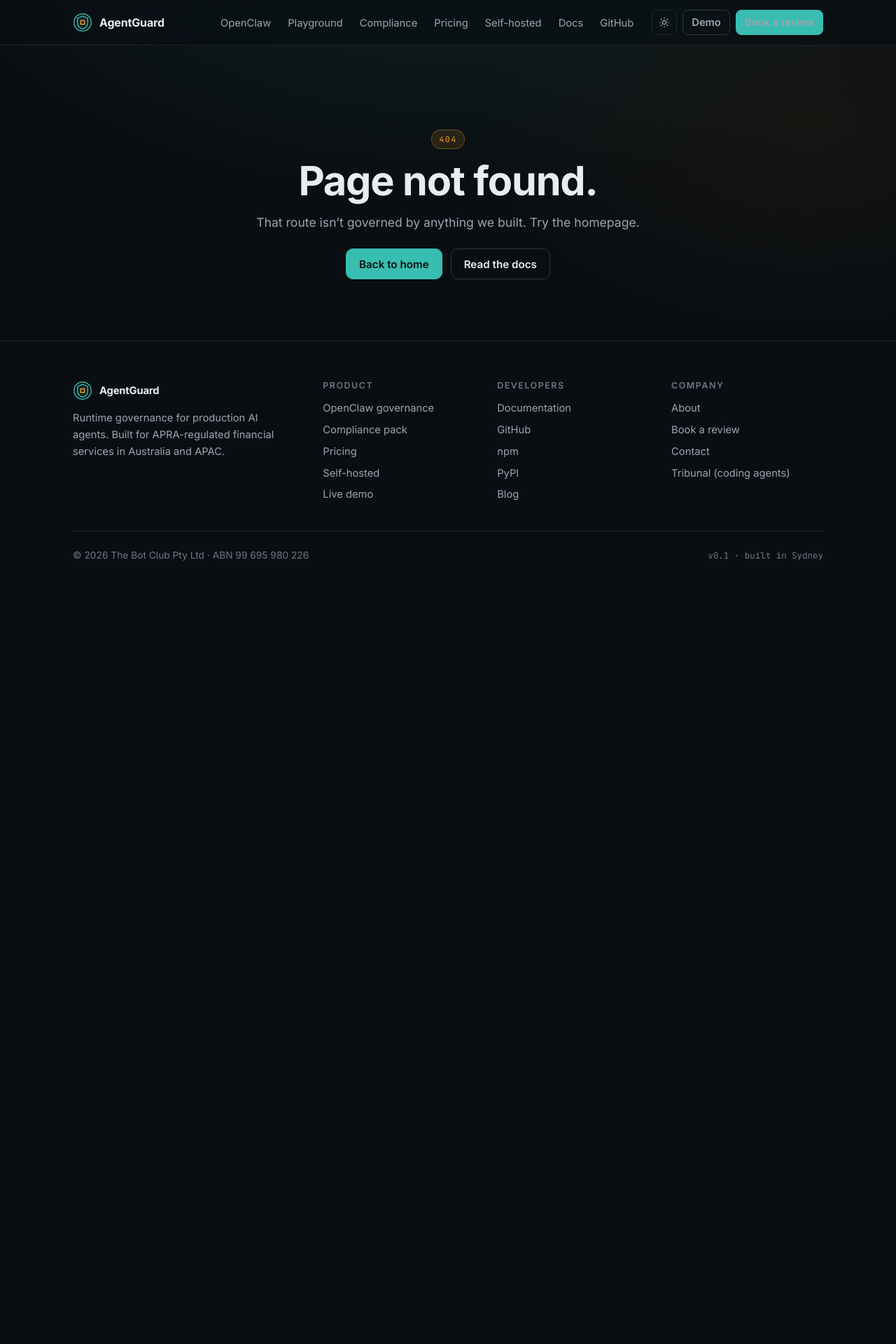
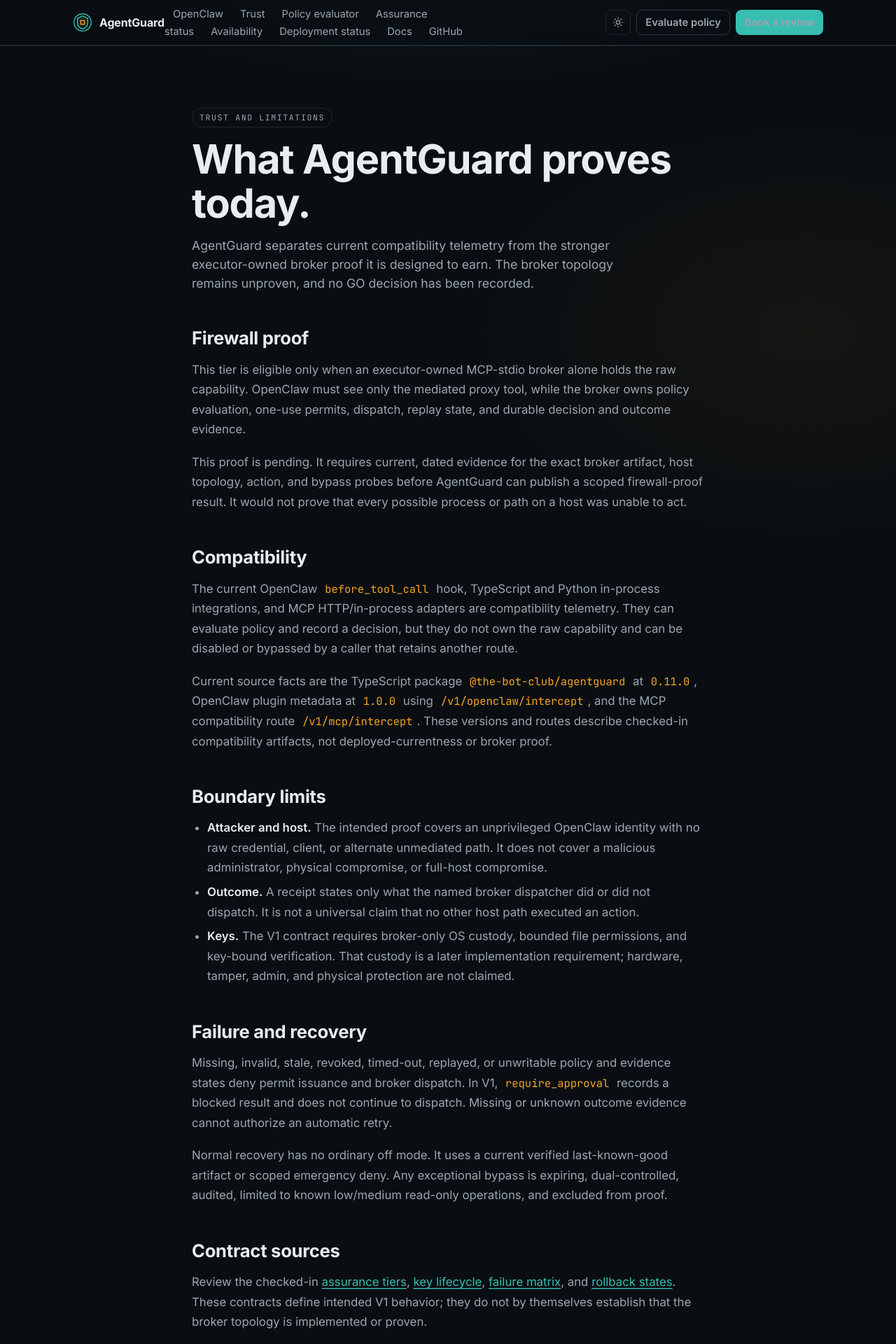
Before and after one commit to thebotclub/agentguard-web, a Next.js app: page /trust in a window 1280 px wide. Before the commit this address had no page. Shown: the top 1920 px of the page at 70% size. Before the commit the page ends 845 px from the top, so only its background shows below. Built offline with nearby package versions, Linux system fonts and the light colour scheme.

Commit message:
feat(01-13): add public trust and limitations page
- Separate pending broker firewall proof from compatibility telemetry
- Correct navigation and footer labels without changing route behavior
- Bind the web snapshot to the canonical core locator inventory

```diff
--- a/app/_components/site-footer.tsx
+++ b/app/_components/site-footer.tsx
@@ -12,18 +12,18 @@
               <span>AgentGuard</span>
             </div>
             <p style={{ color: 'var(--text-muted)', maxWidth: '32ch', fontSize: '0.92rem', lineHeight: 1.6 }}>
-              Runtime governance for production AI agents. Built for APRA-regulated
-              financial services in Australia and APAC.
+              Local policy contracts and compatibility telemetry for AI agent
+              actions. Executor-owned broker proof remains pending.
             </p>
           </div>
           <div>
             <h4>Product</h4>
             <ul>
-              <li><Link href="/openclaw">OpenClaw governance</Link></li>
-              <li><Link href="/compliance">Compliance pack</Link></li>
-              <li><Link href="/pricing">Pricing</Link></li>
-              <li><Link href="/self-hosted">Self-hosted</Link></li>
-              <li><Link href="/playground">Live demo</Link></li>
+              <li><Link href="/openclaw">OpenClaw compatibility</Link></li>
+              <li><Link href="/trust">Trust and limitations</Link></li>
+              <li><Link href="/compliance">Assurance status</Link></li>
+              <li><Link href="/self-hosted">Deployment status</Link></li>
+              <li><Link href="/playground">Policy evaluator</Link></li>
             </ul>
           </div>
           <div>
@@ -39,7 +39,7 @@
           <div>
             <h4>Company</h4>
             <ul>
-              <li><a href="/about">About</a></li>
+              <li><Link href="/about">About</Link></li>
               <li><a href="https://calendly.com/hani-thebot/30min">Book a review</a></li>
               <li><a href="mailto:[email protected]">Contact</a></li>
               <li><a href="https://tribunal.dev">Tribunal (coding agents)</a></li>
@@ -49,7 +49,7 @@
         <div className="footer-bottom">
           <div>© {new Date().getFullYear()} The Bot Club Pty Ltd · ABN 99 695 980 226</div>
           <div style={{ fontFamily: 'var(--font-mono)', fontSize: '0.78rem' }}>
-            v0.1 · built in Sydney
+            Proof status pending · built in Sydney
           </div>
         </div>
       </div>
--- a/app/_components/site-header.tsx
+++ b/app/_components/site-header.tsx
@@ -14,10 +14,11 @@
         <nav className="nav" aria-label="Primary">
           <div className="nav-links">
             <Link href="/openclaw">OpenClaw</Link>
-            <Link href="/playground">Playground</Link>
-            <Link href="/compliance">Compliance</Link>
-            <Link href="/pricing">Pricing</Link>
-            <Link href="/self-hosted">Self-hosted</Link>
+            <Link href="/trust">Trust</Link>
+            <Link href="/playground">Policy evaluator</Link>
+            <Link href="/compliance">Assurance status</Link>
+            <Link href="/pricing">Availability</Link>
+            <Link href="/self-hosted">Deployment status</Link>
             <a href="https://github.com/thebotclub/agentguard-core#readme">Docs</a>
             <a href="https://github.com/thebotclub/agentguard-core">GitHub</a>
           </div>
@@ -27,7 +28,7 @@
               className="btn btn-secondary btn-sm"
               href="/playground"
             >
-              Demo
+              Evaluate policy
             </Link>
             <a
               className="btn btn-primary btn-sm"
--- /dev/null
+++ b/app/trust/page.tsx
@@ -0,0 +1,116 @@
+import type { Metadata } from 'next';
+
+export const metadata: Metadata = {
+  title: 'Trust and limitations',
+  description:
+    'AgentGuard assurance tiers, current compatibility scope, and the firewall proof that remains pending.',
+};
+
+export default function TrustPage() {
+  return (
+    <section className="section">
+      <div className="container" style={{ maxWidth: 780 }}>
+        <span className="eyebrow plain">Trust and limitations</span>
+        <h1 style={{ marginTop: 14 }}>What AgentGuard proves today.</h1>
+        <p className="lede" style={{ marginTop: 14 }}>
+          AgentGuard separates current compatibility telemetry from the stronger
+          executor-owned broker proof it is designed to earn. The broker topology
+          remains unproven, and no GO decision has been recorded.
+        </p>
+
+        <div className="prose" style={{ marginTop: 48 }}>
+          <h2>Firewall proof</h2>
+          <p>
+            This tier is eligible only when an executor-owned MCP-stdio broker
+            alone holds the raw capability. OpenClaw must see only the mediated
+            proxy tool, while the broker owns policy evaluation, one-use permits,
+            dispatch, replay state, and durable decision and outcome evidence.
+          </p>
+          <p>
+            This proof is pending. It requires current, dated evidence for the
+            exact broker artifact, host topology, action, and bypass probes before
+            AgentGuard can publish a scoped firewall-proof result. It would not
+            prove that every possible process or path on a host was unable to act.
+          </p>
+
+          <h2>Compatibility</h2>
+          <p>
+            The current OpenClaw <code>before_tool_call</code> hook, TypeScript and
+            Python in-process integrations, and MCP HTTP/in-process adapters are
+            compatibility telemetry. They can evaluate policy and record a
+            decision, but they do not own the raw capability and can be disabled
+            or bypassed by a caller that retains another route.
+          </p>
+          <p>
+            Current source facts are the TypeScript package{' '}
+            <code>@the-bot-club/agentguard</code> at <code>0.11.0</code>, OpenClaw
+            plugin metadata at <code>1.0.0</code> using{' '}
+            <code>/v1/openclaw/intercept</code>, and the MCP compatibility route{' '}
+            <code>/v1/mcp/intercept</code>. These versions and routes describe
+            checked-in compatibility artifacts, not deployed-currentness or
+            broker proof.
+          </p>
+
+          <h2>Boundary limits</h2>
+          <ul>
+            <li>
+              <strong>Attacker and host.</strong> The intended proof covers an
+              unprivileged OpenClaw identity with no raw credential, client, or
+              alternate unmediated path. It does not cover a malicious
+              administrator, physical compromise, or full-host compromise.
+            </li>
+            <li>
+              <strong>Outcome.</strong> A receipt states only what the named broker
+              dispatcher did or did not dispatch. It is not a universal claim
+              that no other host path executed an action.
+            </li>
+            <li>
+              <strong>Keys.</strong> The V1 contract requires broker-only OS
+              custody, bounded file permissions, and key-bound verification.
+              That custody is a later implementation requirement; hardware,
+              tamper, admin, and physical protection are not claimed.
+            </li>
+          </ul>
+
+          <h2>Failure and recovery</h2>
+          <p>
+            Missing, invalid, stale, revoked, timed-out, replayed, or unwritable
+            policy and evidence states deny permit issuance and broker dispatch.
+            In V1, <code>require_approval</code> records a blocked result and does
+            not continue to dispatch. Missing or unknown outcome evidence cannot
+            authorize an automatic retry.
+          </p>
+          <p>
+            Normal recovery has no ordinary off mode. It uses a current verified
+            last-known-good artifact or scoped emergency deny. Any exceptional
+            bypass is expiring, dual-controlled, audited, limited to known
+            low/medium read-only operations, and excluded from proof.
+          </p>
+
+          <h2>Contract sources</h2>
+          <p>
+            Review the checked-in{' '}
+            <a href="https://github.com/thebotclub/agentguard-core/blob/main/governance/contracts/v1/assurance-tiers.json">
+              assurance tiers
+            </a>
+            ,{' '}
+            <a href="https://github.com/thebotclub/agentguard-core/blob/main/governance/contracts/v1/key-lifecycle.json">
+              key lifecycle
+            </a>
+            ,{' '}
+            <a href="https://github.com/thebotclub/agentguard-core/blob/main/governance/contracts/v1/failure-matrix.json">
+              failure matrix
+            </a>
+            , and{' '}
+            <a href="https://github.com/thebotclub/agentguard-core/blob/main/governance/contracts/v1/rollback-states.json">
+              rollback states
+            </a>
+            . These contracts define intended V1 behavior; they do not by
+            themselves establish that the broker topology is implemented or
+            proven.
+          </p>
+        </div>
+      </div>
+    </section>
+  );
+}
```
Also changed, not shown: governance/claim-registry.snapshot.json (+13 -7 lines), governance/claim-surfaces.json (+17 -2 lines), 1 other file (tests, documents, lock files or other folders).
